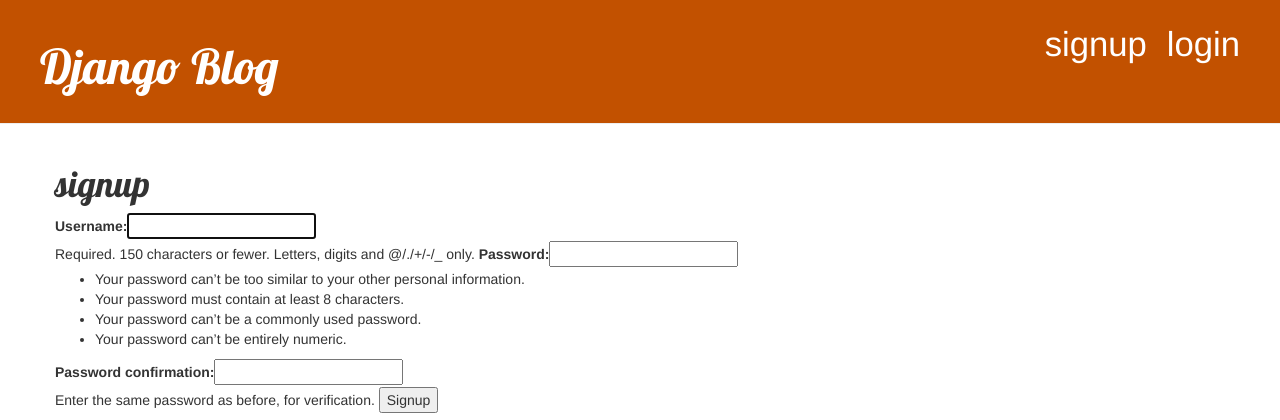
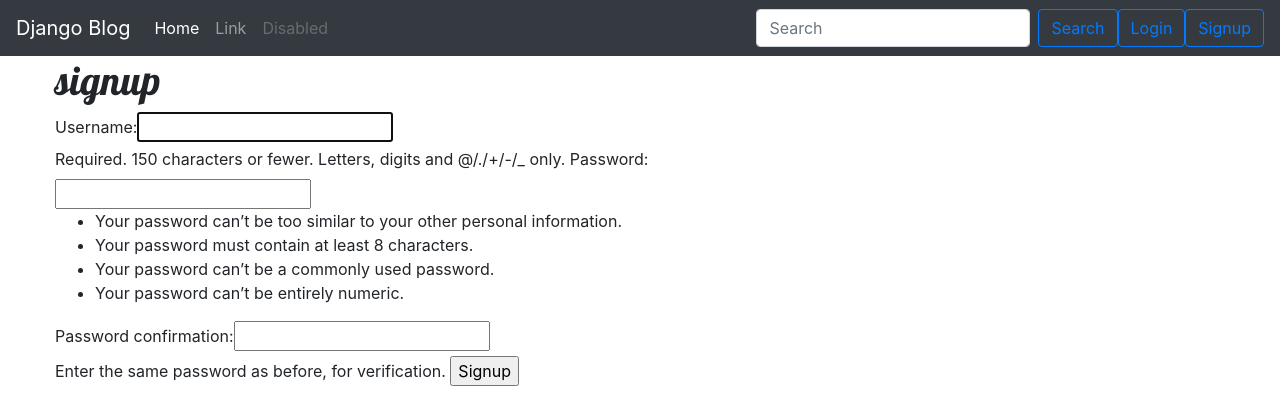
Before and after one commit to kaganuk/blog, a Django app: page /accounts/signup/ in a window 1280 px wide. Shown: the top 420 px of the page. Run offline with Django 3.2, Linux system fonts and the light colour scheme; some libraries are stand-ins or nearby versions.

Commit message:
add navbar and bootstrap

```diff
--- a/templates/base.html
+++ b/templates/base.html
@@ -2,22 +2,43 @@
 <html>
 <head>
     <title>Django blog</title>
-        <link rel="stylesheet" href="//maxcdn.bootstrapcdn.com/bootstrap/3.2.0/css/bootstrap.min.css">
-        <link rel="stylesheet" href="//maxcdn.bootstrapcdn.com/bootstrap/3.2.0/css/bootstrap-theme.min.css">
+    <link rel="stylesheet" href="https://stackpath.bootstrapcdn.com/bootstrap/4.3.1/css/bootstrap.min.css"
+          integrity="sha384-ggOyR0iXCbMQv3Xipma34MD+dH/1fQ784/j6cY/iJTQUOhcWr7x9JvoRxT2MZw1T" crossorigin="anonymous">
     <link rel="stylesheet" href="{% static 'css/blog.css' %}">
     <link href="//fonts.googleapis.com/css?family=Lobster&subset=latin,latin-ext" rel="stylesheet" type="text/css">
 </head>
 <body>
-        <div class="page-header">
+<nav class="navbar navbar-expand-lg navbar-dark bg-dark">
+    <button class="navbar-toggler" type="button" data-toggle="collapse" data-target="#navbarTogglerDemo01"
+            aria-controls="navbarTogglerDemo01" aria-expanded="false" aria-label="Toggle navigation">
+        <span class="navbar-toggler-icon"></span>
+    </button>
+    <div class="collapse navbar-collapse" id="navbarTogglerDemo01">
+        <a class="navbar-brand" href="{% url 'post:list' %}">Django Blog</a>
+        <ul class="navbar-nav mr-auto mt-2 mt-lg-0">
+            <li class="nav-item active">
+                <a class="nav-link" href="{% url 'post:list' %}">Home <span class="sr-only">(current)</span></a>
+            </li>
+            <li class="nav-item">
+                <a class="nav-link" href="#">Link</a>
+            </li>
+            <li class="nav-item">
+                <a class="nav-link disabled" href="#" tabindex="-1" aria-disabled="true">Disabled</a>
+            </li>
+        </ul>
+        <form class="form-inline my-2 my-lg-0">
+            <input class="form-control mr-sm-2" type="search" placeholder="Search" aria-label="Search">
+            <button class="btn btn-outline-primary my-2 my-sm-0" type="submit">Search</button>
+        </form>
         {% if user.is_authenticated %}
-            <a href="{% url 'accounts:logout' %}" class="top-menu">logout</a>
+            <a href="{% url 'accounts:logout' %}"><button type="button" class="btn btn-outline-danger">Logout</button></a>
             <a href="{% url 'post:new' %}" class="top-menu"><span class="glyphicon glyphicon-plus"></span></a>
         {% else %}
-                <a href="{% url 'accounts:login' %}" class="top-menu">login</a>
-                <a href="{% url 'accounts:signup' %}" class="top-menu">signup</a>
+            <a href="{% url 'accounts:login' %}"><button type="button" class="btn btn-outline-primary">Login</button></a>
+            <a href="{% url 'accounts:signup' %}"><button type="button" class="btn btn-outline-primary">Signup</button></a>
         {% endif %}
-            <h1><a href="/">Django Blog</a></h1>
     </div>
+</nav>
 <div class="content container">
     <div class="row">
         <div class="col-md-8">
```
Lines whose indentation alone changed are shown as unchanged.
